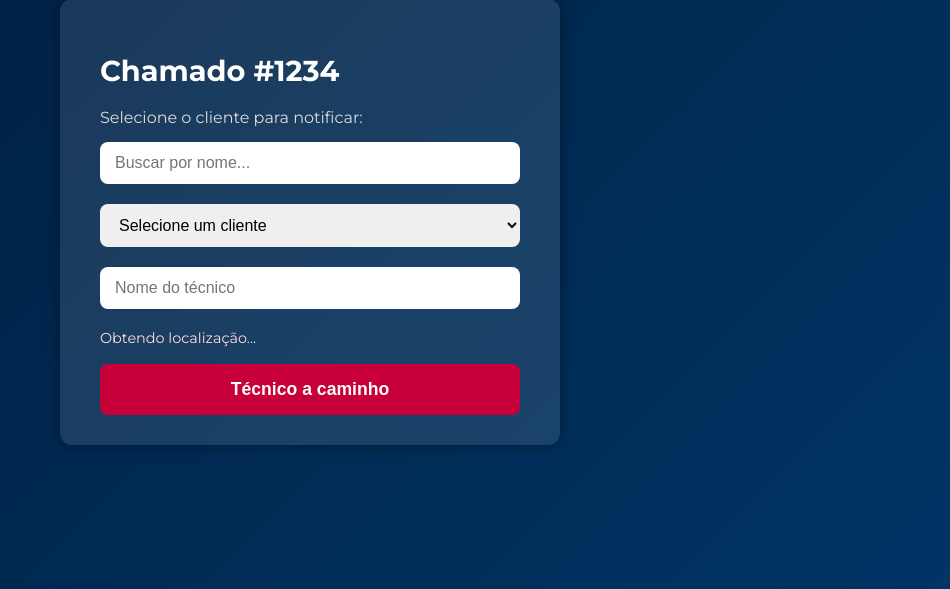
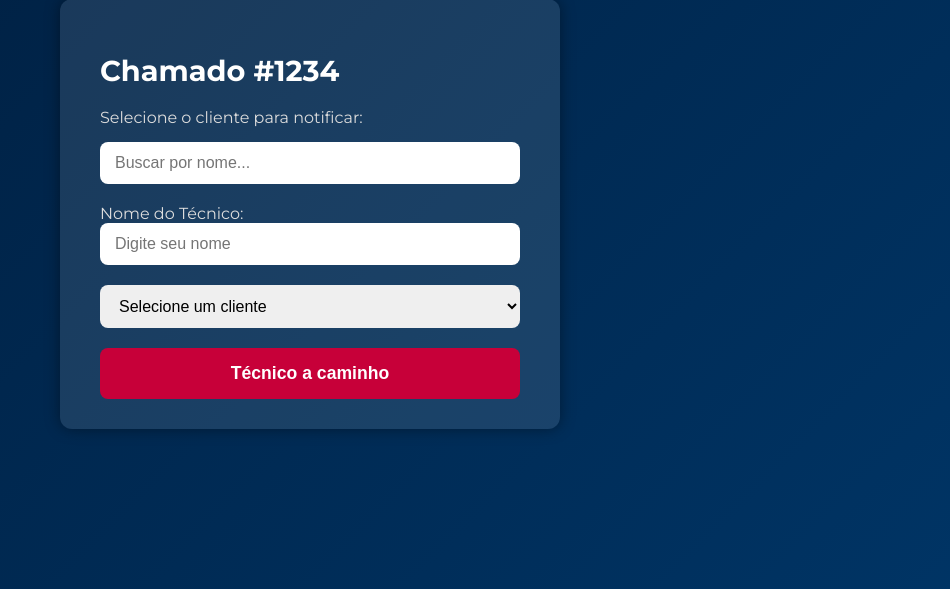
Before and after one commit to GustavoProprinter/notifica-clientes, a Flask app: page / in a window 1280 px wide. Shown: the part 142-731 px from the top of the page, without its empty margins (330-1280 px from the left). Run offline with Flask 3, Linux system fonts and the light colour scheme.

Commit message:
atualizando

```diff
--- a/app.py
+++ b/app.py
@@ -6,12 +6,16 @@ from email.mime.multipart import MIMEMultipart
 
 app = Flask(__name__)
 
+# Dados dos clientes e e-mails
 clientes_emails = {
     "Gustavo": "suporte@proprinter.com.br",
     "Suporte": "suporte@proprinter.com.br",
     "Impressora": "impressoras@proprinter.com.br",
     "Felipe": "felipe@proprinter.com.br"
 }
+
+# Última localização recebida (variável global simples)
+ULTIMA_LOCALIZACAO_URL = None
 
 @app.route("/")
 def index():
@@ -21,19 +25,10 @@ def index():
 def avisar():
     nome_cliente = request.form.get("nome_cliente")
     nome_tecnico = request.form.get("nome_tecnico")
-    latitude = request.form.get("latitude")
-    longitude = request.form.get("longitude")
-
     email_cliente = clientes_emails.get(nome_cliente)
 
     if not email_cliente:
         return f"Cliente {nome_cliente} não encontrado.", 400
-
-    if not nome_tecnico:
-        return "Nome do técnico é obrigatório.", 400
-
-    if not latitude or not longitude:
-        return "Localização (latitude e longitude) são obrigatórias.", 400
 
     email_user = os.getenv("EMAIL_USER")
     email_pass = os.getenv("EMAIL_PASS")
@@ -47,20 +42,18 @@ def avisar():
     msg['Subject'] = "Técnico a caminho - ProPrinter"
 
     body = f"""
-Olá {nome_cliente},
+    Olá {nome_cliente},
 
-O técnico {nome_tecnico} está a caminho do cliente.
+    O técnico {nome_tecnico} está a caminho.
 
-Localização atual (aproximada):
-Latitude: {latitude}
-Longitude: {longitude}
+    """
+    if ULTIMA_LOCALIZACAO_URL:
+        body += f"Acompanhe a localização em tempo real: {ULTIMA_LOCALIZACAO_URL}\n\n"
+    else:
+        body += "A localização do técnico ainda não está disponível.\n\n"
 
-Veja a localização no mapa:
-https://www.google.com/maps?q={latitude},{longitude}
+    body += "Atenciosamente,\nProPrinter"
 
-Att,
-Equipe ProPrinter
-"""
     msg.attach(MIMEText(body, 'plain'))
 
     try:
@@ -72,7 +65,20 @@ Equipe ProPrinter
     except Exception as e:
         return f"Erro ao enviar email: {e}", 500
 
-    return f"Notificação enviada para {nome_cliente} ({email_cliente}) com localização!"
+    return f"Notificação enviada para {nome_cliente} no email {email_cliente}!"
+
+@app.route("/localizacao", methods=["POST"])
+def receber_localizacao():
+    global ULTIMA_LOCALIZACAO_URL
+    data = request.json
+    lat = data.get("latitude")
+    lon = data.get("longitude")
+    if lat is None or lon is None:
+        return {"error": "Dados inválidos"}, 400
+
+    ULTIMA_LOCALIZACAO_URL = f"https://www.google.com/maps?q={lat},{lon}"
+    print(f"Localização atualizada: {ULTIMA_LOCALIZACAO_URL}")
+    return {"status": "ok"}
 
 if __name__ == "__main__":
     app.run(host="0.0.0.0", port=5000, debug=True)
--- a/templates/index.html
+++ b/templates/index.html
@@ -78,12 +78,6 @@
         option[style*="display: none"] {
             display: none !important;
         }
-        #localizacaoStatus {
-            margin-bottom: 15px;
-            font-size: 0.9rem;
-            color: #ffdddd;
-            min-height: 20px;
-        }
     </style>
 </head>
 <body>
@@ -98,7 +92,10 @@
 
     <input type="text" id="filtro" placeholder="Buscar por nome..." onkeyup="filtrarClientes()">
 
-    <form action="/avisar" method="post" onsubmit="return preencherLocalizacao()">
+    <form action="/avisar" method="post">
+        <label for="nome_tecnico" style="color:#ddd;">Nome do Técnico:</label>
+        <input type="text" name="nome_tecnico" id="nome_tecnico" placeholder="Digite seu nome" required>
+
         <select name="nome_cliente" id="clienteSelect" required>
             <option value="" disabled selected>Selecione um cliente</option>
             <option value="Gustavo">Gustavo</option>
@@ -106,15 +103,6 @@
             <option value="Impressora">Impressora</option>
             <option value="Felipe">Felipe</option>
         </select><br>
-
-        <input type="text" name="nome_tecnico" id="nome_tecnico" placeholder="Nome do técnico" required>
-
-        <!-- Campos escondidos para latitude e longitude -->
-        <input type="hidden" name="latitude" id="latitude">
-        <input type="hidden" name="longitude" id="longitude">
-
-        <div id="localizacaoStatus">Obtendo localização...</div>
-
         <button type="submit">Técnico a caminho</button>
     </form>
 </div>
@@ -132,36 +120,6 @@ function filtrarClientes() {
         options[i].style.display = txt.toLowerCase().includes(filtro) ? "" : "none";
     }
 }
-
-function preencherLocalizacao() {
-    const status = document.getElementById('localizacaoStatus');
-    const latInput = document.getElementById('latitude');
-    const lonInput = document.getElementById('longitude');
-
-    if (!latInput.value || !lonInput.value) {
-        status.textContent = 'Por favor, aguarde enquanto a localização é obtida.';
-        return false; // impede o envio do formulário até localização ser preenchida
-    }
-
-    return true;
-}
-
-function sucesso(pos) {
-    const crd = pos.coords;
-    document.getElementById('latitude').value = crd.latitude.toFixed(6);
-    document.getElementById('longitude').value = crd.longitude.toFixed(6);
-    document.getElementById('localizacaoStatus').textContent = `Localização obtida: (${crd.latitude.toFixed(6)}, ${crd.longitude.toFixed(6)})`;
-}
-
-function erro(err) {
-    document.getElementById('localizacaoStatus').textContent = 'Erro ao obter localização: ' + err.message;
-}
-
-if (navigator.geolocation) {
-    navigator.geolocation.getCurrentPosition(sucesso, erro, { enableHighAccuracy: true });
-} else {
-    document.getElementById('localizacaoStatus').textContent = 'Geolocalização não suportada no seu navegador.';
-}
 </script>
 
 </body>
```
